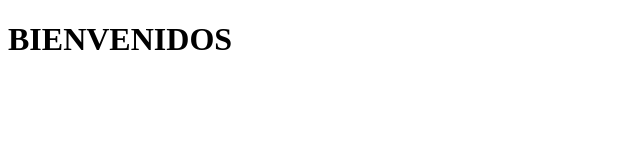
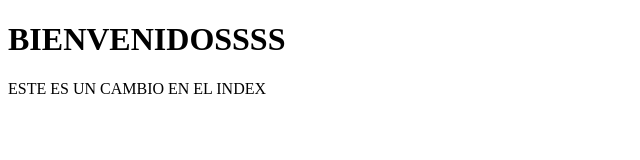
Before and after one commit to Josem2482/actualizacion, a plain HTML site: page index.html in a window 1280 px wide. Shown: the whole page, without its empty margins (0-640 px from the left). Drawn offline with Linux system fonts and the light colour scheme.

Commit message:
se hicieron cambios en la pagina

```diff
--- a/index.html
+++ b/index.html
@@ -1,11 +1,12 @@
 <!DOCTYPE html>
 <html lang="en">
 <head>
-    <meta charset="UTF-8">
+
     <meta name="viewport" content="width=device-width, initial-scale=1.0">
-    <title>MI PORTFOLIO </title>
+    <title>MI PORTAFOLIO </title>
 </head>
 <body>
-    <H1>BIENVENIDOS</H1>
+    <H1>BIENVENIDOSSSS</H1>
+    <p>ESTE ES UN CAMBIO EN EL INDEX</p>
 </body>
 </html>
```
